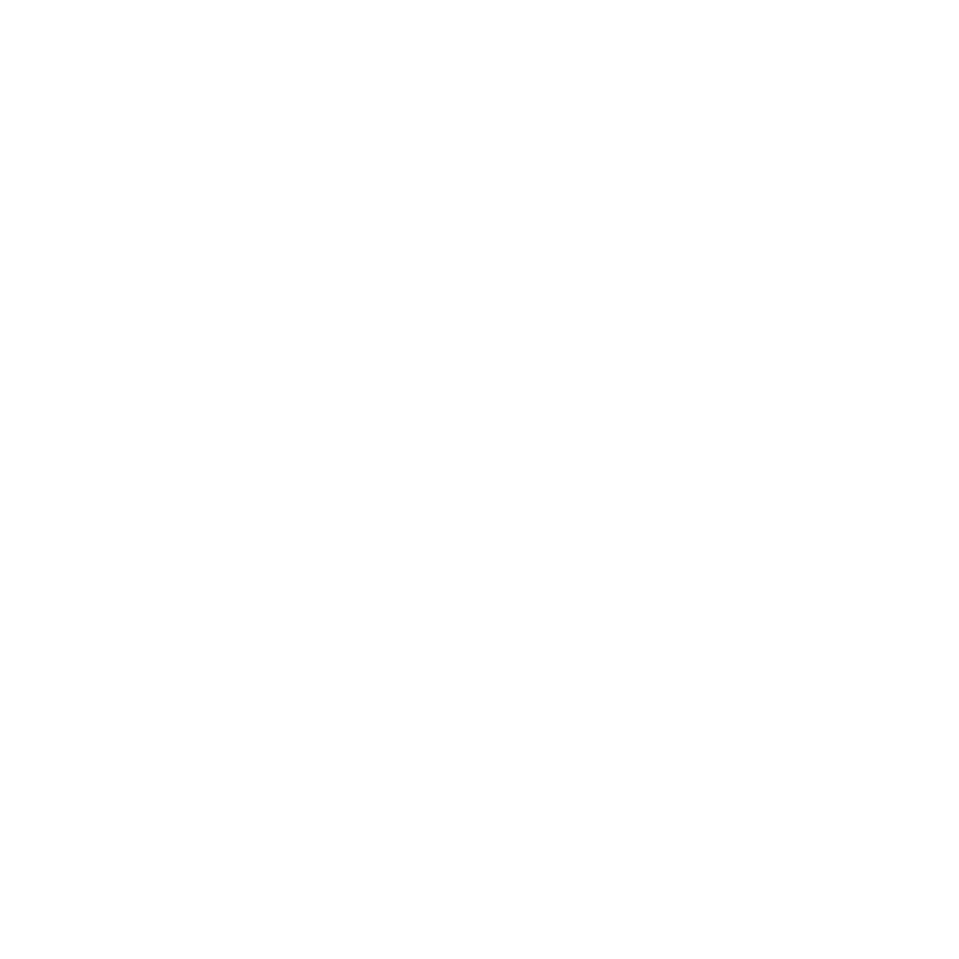
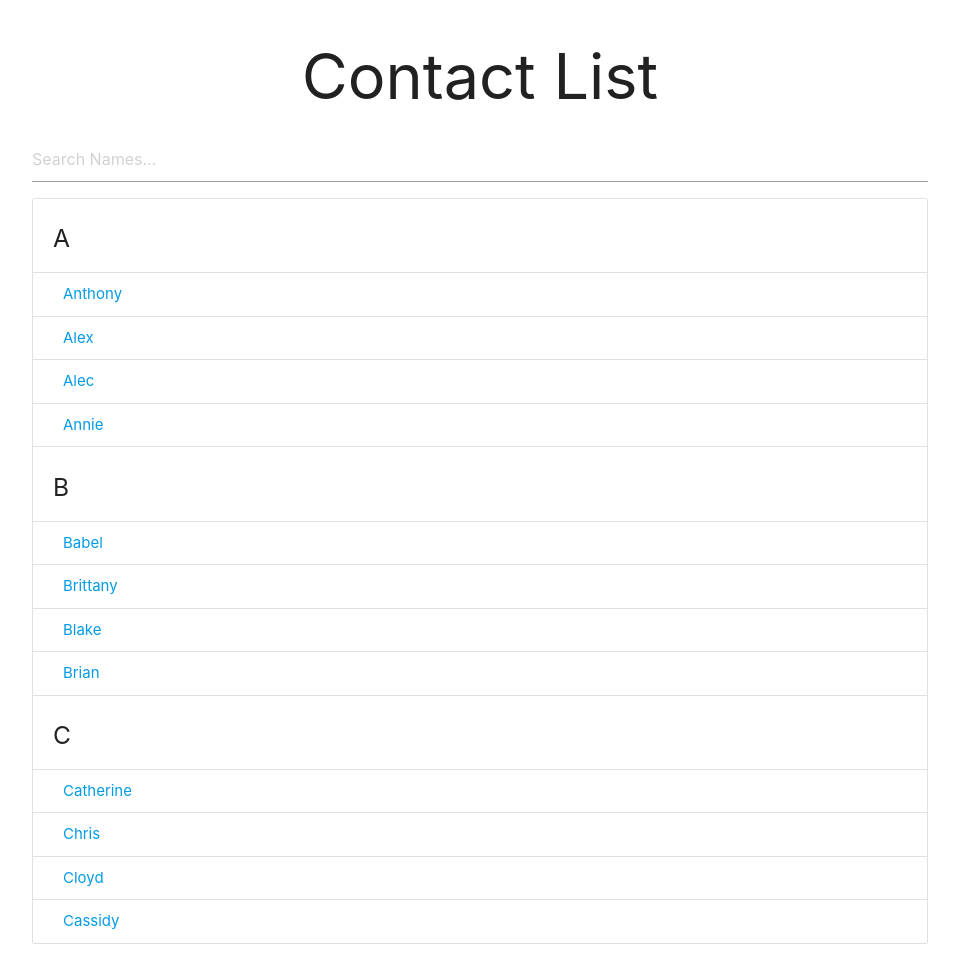
Before and after one commit to imonweb/JS-Contact-List, a plain HTML site: page index.html in a window 1280 px wide. Shown: the whole page, without its empty margins (160-1119 px from the left). Before the commit the page ends 800 px from the top, so only its background shows below. Drawn offline with nearby package versions, Linux system fonts and the light colour scheme.

Commit message:
Contact List Search Completed

```diff
--- a/index.html
+++ b/index.html
@@ -4,9 +4,101 @@
   <meta charset="UTF-8">
   <meta name="viewport" content="width=device-width, initial-scale=1.0">
   <meta http-equiv="X-UA-Compatible" content="ie=edge">
+  <!-- Compiled and minified CSS -->
+    <link rel="stylesheet" href="https://cdnjs.cloudflare.com/ajax/libs/materialize/1.0.0-rc.2/css/materialize.min.css">
+
+    <!-- Compiled and minified JavaScript -->
+    <!-- <script src="https://cdnjs.cloudflare.com/ajax/libs/materialize/1.0.0-rc.2/js/materialize.min.js"></script> -->
+
   <title>Contact List</title>
 </head>
 <body>
+  <div class="container">
+    <h1 class="center-align">Contact List</h1>
 
+    <input type="text" id="filterInput" placeholder="Search Names...">
+    <ul id="names" class="collection with-header">
+      <li class="collection-header">
+        <h5>A</h5>
+      </li>
+      <li class="collection-item">
+        <a href="#">Anthony</a>
+      </li>
+      <li class="collection-item">
+        <a href="#">Alex</a>
+      </li>
+      <li class="collection-item">
+        <a href="#">Alec</a>
+      </li>
+      <li class="collection-item">
+        <a href="#">Annie</a>
+      </li>
+
+      <li class="collection-header">
+        <h5>B</h5>
+      </li>
+
+      <li class="collection-item">
+        <a href="#">Babel</a>
+      </li>
+      <li class="collection-item">
+        <a href="#">Brittany</a>
+      </li>
+      <li class="collection-item">
+        <a href="#">Blake</a>
+      </li>
+      <li class="collection-item">
+        <a href="#">Brian</a>
+      </li>
+
+      <li class="collection-header">
+        <h5>C</h5>
+      </li>
+
+      <li class="collection-item">
+        <a href="#">Catherine</a>
+      </li>
+      <li class="collection-item">
+        <a href="#">Chris</a>
+      </li>
+      <li class="collection-item">
+        <a href="#">Cloyd</a>
+      </li>
+      <li class="collection-item">
+        <a href="#">Cassidy</a>
+      </li>
+    </ul>
+
+  </div>
+
+<script>
+  // Get input element
+  let filterInput = document.getElementById('filterInput');
+
+  // Add event listner
+  filterInput.addEventListener('keyup', filterNames);
+
+  function filterNames(){
+    let filterValue = document.getElementById('filterInput').value.toUpperCase();
+
+    // Get name ul
+    let ul = document.getElementById('names');
+    // Get li from ul
+    let li = ul.querySelectorAll('li.collection-item');
+
+    // Loop through collection-item ls's
+    for(let i = 0; i < li.length; i++){
+      let a = li[i].getElementsByTagName('a')[0];
+      // If matched
+      if(a.innerHTML.toUpperCase().indexOf(filterValue) > -1){
+        li[i].style.display = '';
+      } else {
+        li[i].style.display = 'none';
+      }
+    }
+
+  }
+
+</script>
 </body>
 </html>
```
